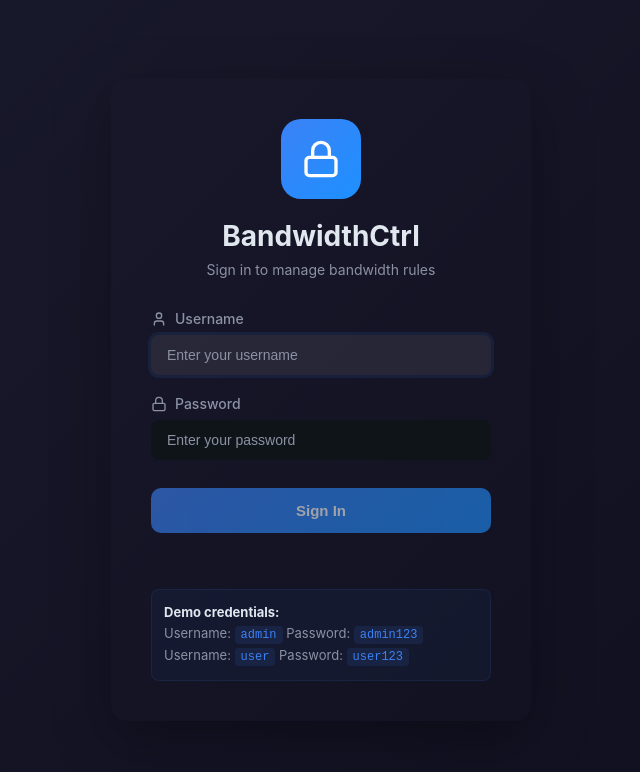
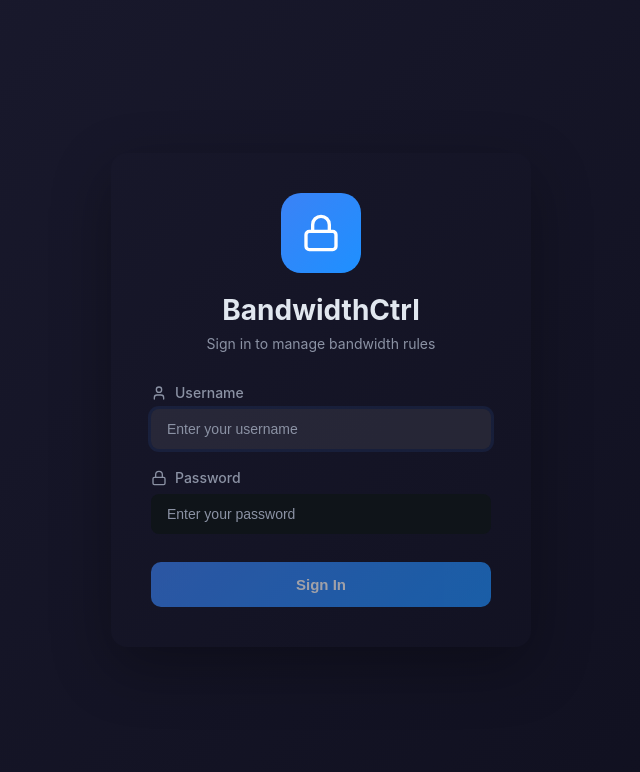
Before and after one commit to TsinjoNantosoa/bandwidth_controller_frontend, a React (Vite) app: page /login in a window 1280 px wide. Shown: the top 772 px of the page, without its empty margins (319-959 px from the left). Built offline with nearby package versions, Linux system fonts and the light colour scheme; no server answers.

Commit message:
fix: fixing credentials to match backend endpoint

```diff
--- a/src/pages/Login.jsx
+++ b/src/pages/Login.jsx
@@ -87,13 +87,7 @@ const Login = () => {
             </button>
           </form>
 
-          <div className="login-footer">
-            <p className="demo-info">
-              <strong>Demo credentials:</strong><br />
-              Username: <code>admin</code> Password: <code>admin123</code><br />
-              Username: <code>user</code> Password: <code>user123</code>
-            </p>
-          </div>
+
         </div>
       </div>
 
--- a/src/services/api.js
+++ b/src/services/api.js
@@ -65,7 +65,11 @@ export const updateHTBGlobalLimit = async (rateLimit, latency = '50ms') => {
 
 // Scheduling API
 export async function getGlobalSchedule() {
-  const res = await fetch(`${API_BASE_URL}/qos/schedule/global`);
+  const res = await fetch(`${API_BASE_URL}/qos/schedule/global`, {
+    headers: {
+      ...getAuthHeader(),
+    },
+  });
   if (!res.ok) throw new Error('Failed to fetch schedule');
   return res.json();
 }
@@ -73,7 +77,10 @@ export async function getGlobalSchedule() {
 export async function setGlobalSchedule(rules) {
   const res = await fetch(`${API_BASE_URL}/qos/schedule/global`, {
     method: 'POST',
-    headers: { 'Content-Type': 'application/json' },
+    headers: {
+      'Content-Type': 'application/json',
+      ...getAuthHeader(),
+    },
     body: JSON.stringify({ rules }),
   });
   if (!res.ok) throw new Error('Failed to set schedule');
@@ -81,7 +88,12 @@ export async function setGlobalSchedule(rules) {
 }
 
 export async function deleteGlobalScheduleRule(id) {
-  const res = await fetch(`${API_BASE_URL}/qos/schedule/global/${id}`, { method: 'DELETE' });
+  const res = await fetch(`${API_BASE_URL}/qos/schedule/global/${id}`, {
+    method: 'DELETE',
+    headers: {
+      ...getAuthHeader(),
+    },
+  });
   if (!res.ok) throw new Error('Failed to delete rule');
   return res.json();
 }
```
